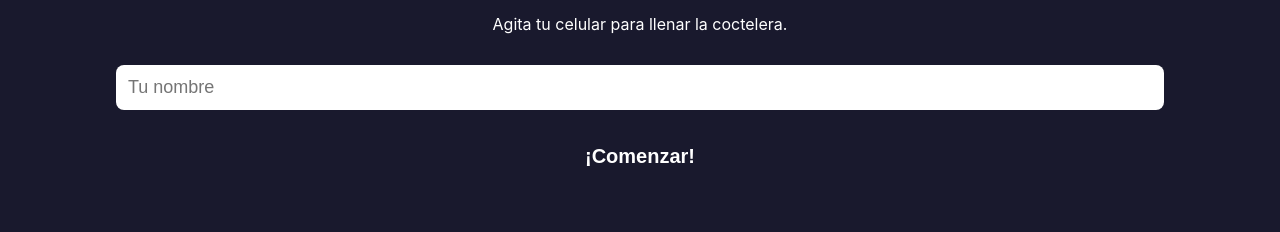
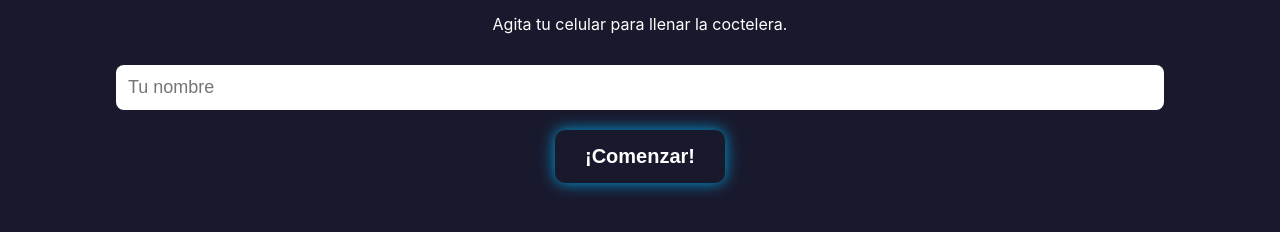
Before and after one commit to Kvw1L0/BeatPhoneSiegfried, a plain HTML site: page index.html in a window 1280 px wide. Shown: the part 344-576 px from the top of the page. Drawn offline with nearby package versions, Linux system fonts and the light colour scheme.

Commit message:
Actualizar index.html

```diff
--- a/index.html
+++ b/index.html
@@ -11,7 +11,7 @@
   --neon-pink: #FF00FF;
   --dark-background: #1A1A2E;
   --glow-color: #E0F7FA;
-  --sap-blue: #00A1E0;
+
 }
 
 body {
@@ -61,7 +61,7 @@ body {
   border: none;
   border-radius: 10px;
   cursor: pointer;
-  box-shadow: 0 0 15px var(--amber);
+  box-shadow: 0 0 15px var(--sap-blue);
 }
 
 #startButton:active { transform: scale(0.95); }
```
